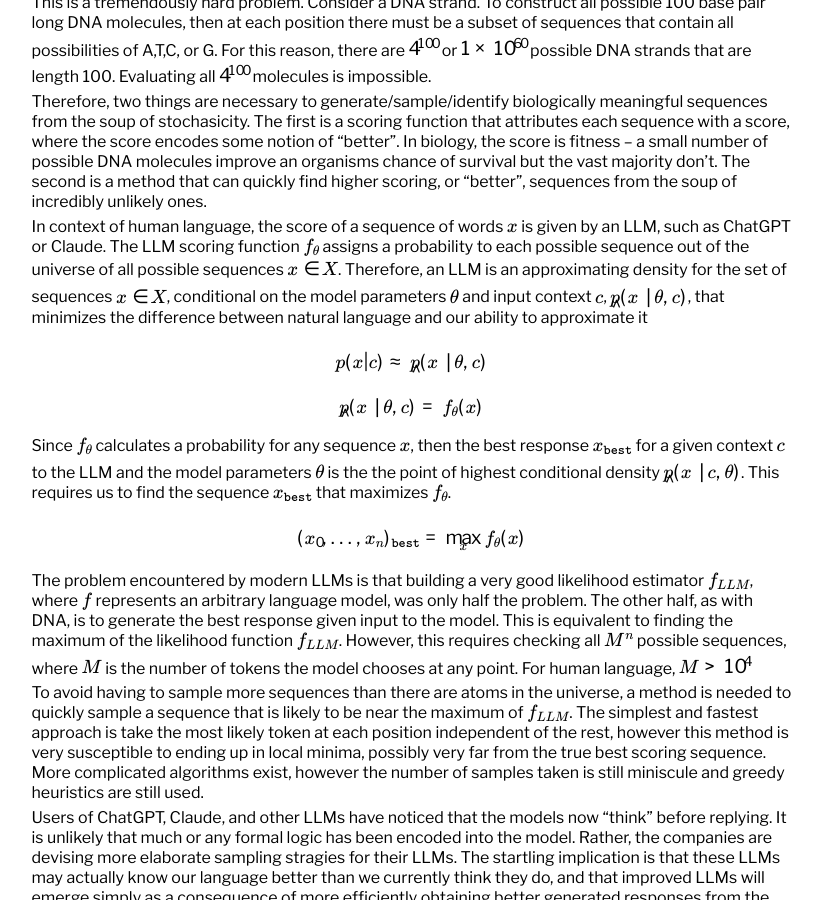
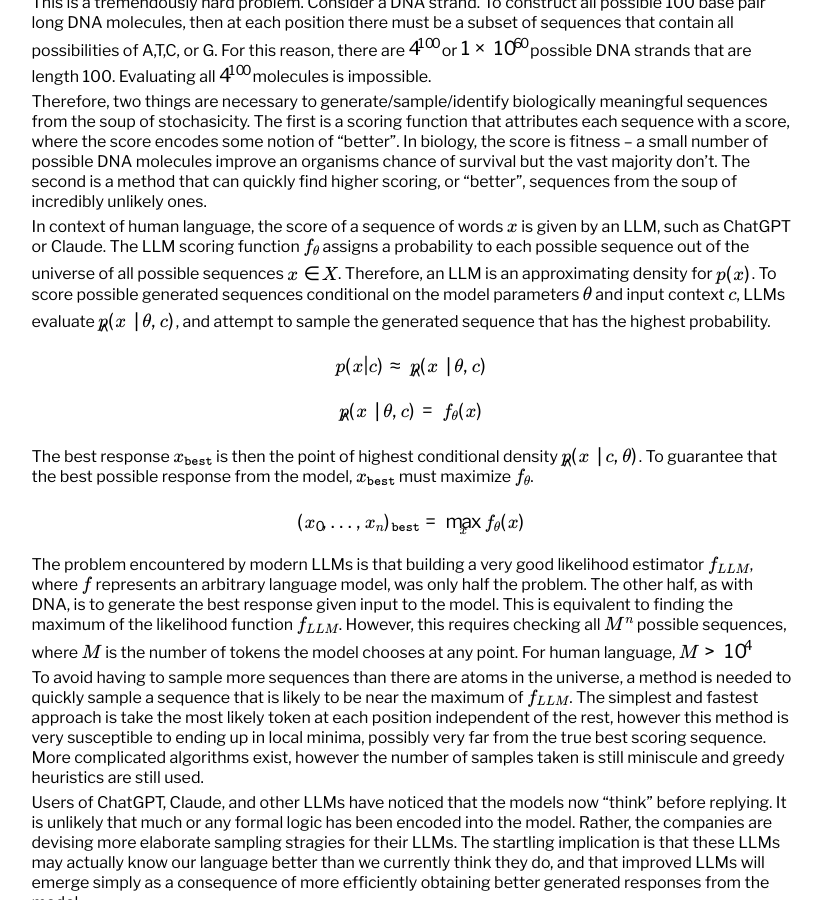
Before and after one commit to dan-sprague/dan-sprague.github.io, a Jekyll site: the page built from _posts/2025-02-02-llmthinking.markdown, in a window 1280 px wide and 900 px high, scrolled down 640 px. Shown: the whole window, without its empty margins (221-1043 px from the left). Built offline with Jekyll 4.4.1, drawn with Linux system fonts in a browser that asks for light colours; formulas are drawn with MathJax 3.

Commit message:
fixed bug

```diff
--- a/_posts/2025-02-02-llmthinking.markdown
+++ b/_posts/2025-02-02-llmthinking.markdown
@@ -23,13 +23,13 @@
 
 Therefore, two things are necessary to generate/sample/identify biologically meaningful sequences from the soup of stochasicity. The first is a scoring function that attributes each sequence with a score, where the score encodes some notion of "better". In biology, the score is fitness -- a small number of possible DNA molecules improve an organisms chance of survival but the vast majority don't. The second is a method that can quickly find higher scoring, or "better", sequences from the soup of incredibly unlikely ones.
 
-In context of human language, the score of a sequence of words $x$ is given by an LLM, such as ChatGPT or Claude. The LLM scoring function $f_\theta$ assigns a probability to each possible sequence out of the universe of all possible sequences $x \in X$. Therefore, an LLM is an approximating density for the set of sequences $x \in X$, conditional on the model parameters $\theta$ and input context $c$, $\hat{p}(x \mid \theta,c)$, that minimizes the difference between natural language and our ability to approximate it
+In context of human language, the score of a sequence of words $x$ is given by an LLM, such as ChatGPT or Claude. The LLM scoring function $f_\theta$ assigns a probability to each possible sequence out of the universe of all possible sequences $x \in X$. Therefore, an LLM is an approximating density for $p(x)$. To score possible generated sequences conditional on the model parameters $\theta$ and input context $c$, LLMs evaluate $\hat{p}(x \mid \theta,c)$, and attempt to sample the generated sequence that has the highest probability.
 
 $$p(x | c) \approx \hat{p}(x \mid \theta,c)$$
 
 $$\hat{p}(x \mid \theta,c) = f_\theta(x)$$
 
-Since $f_\theta$ calculates a probability for any sequence $x$, then the best response $x_{\texttt{best}}$ for a given context $c$ to the LLM and the model parameters $\theta$ is the the point of highest conditional density $\hat{p}(x \mid c,\theta)$. This requires us to find the sequence $x_{\texttt{best}}$ that maximizes $f_\theta$.
+The best response $x_{\texttt{best}}$ is then the point of highest conditional density $\hat{p}(x \mid c,\theta)$. To guarantee that the best possible response from the model, $x_{\texttt{best}}$ must maximize $f_\theta$.
 
 $$(x_0,...,x_n)_{\texttt{best}} = \max_{x} f_\theta(x)$$
 
```
